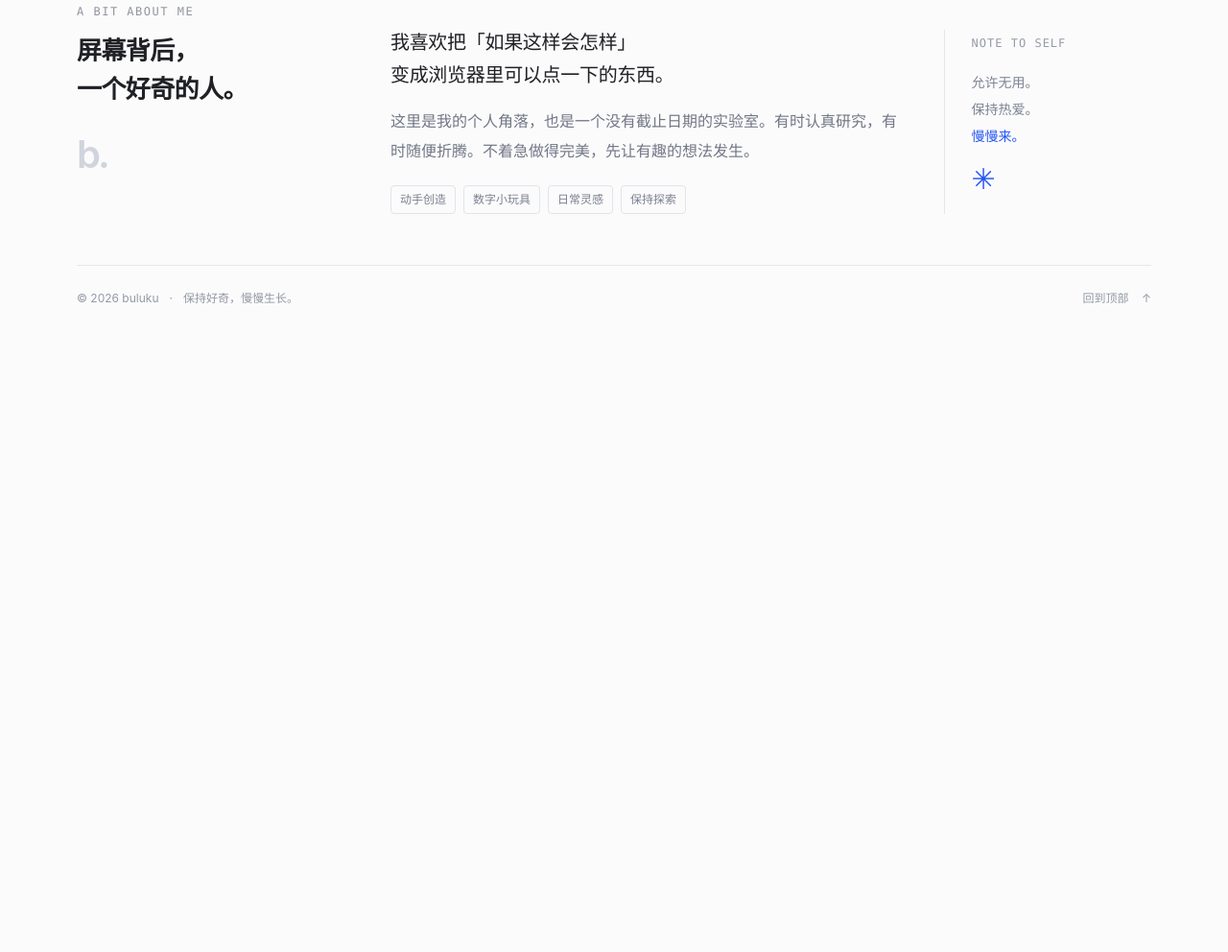
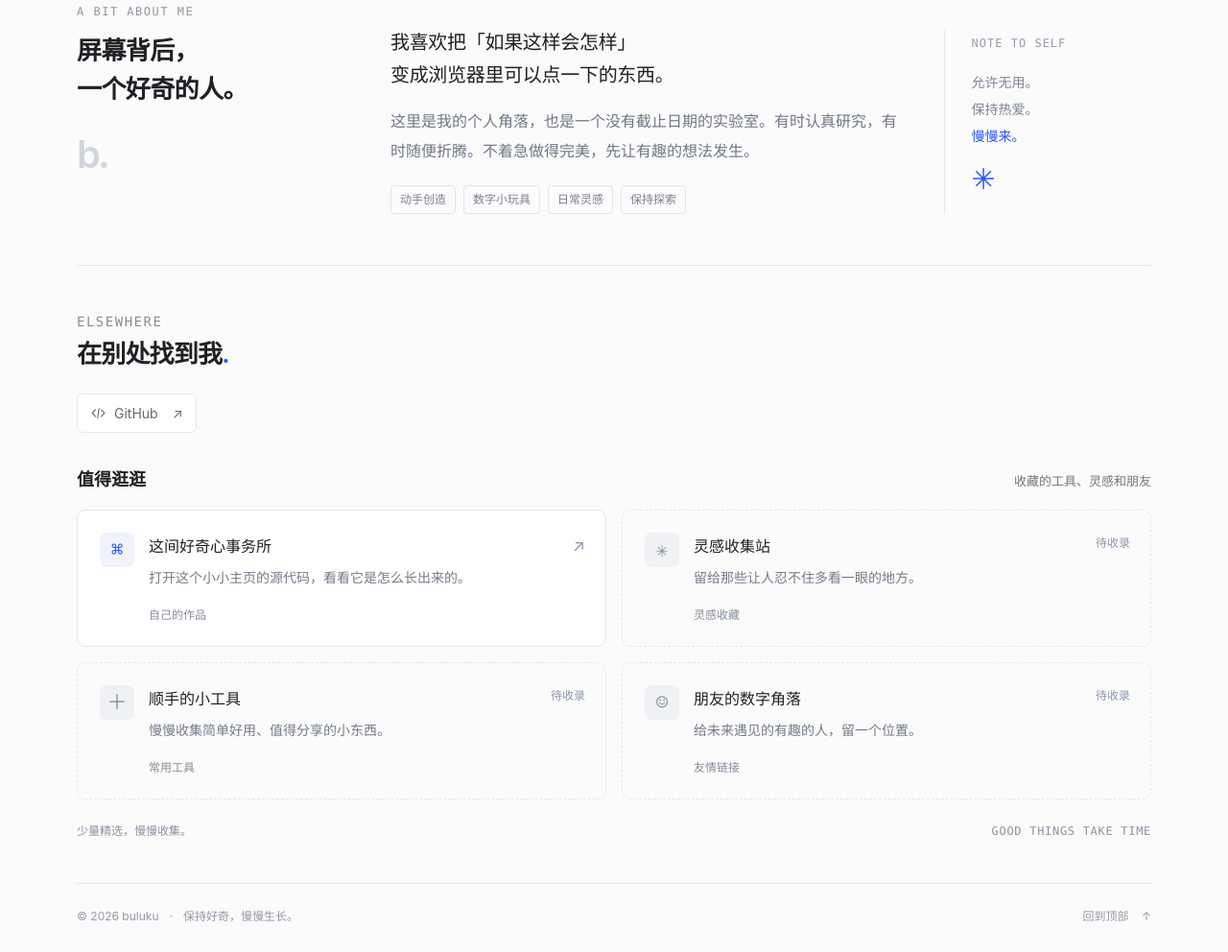
Before and after one commit to seethith/seethith.github.io, an Astro site: page / in a window 1280 px wide. Shown: the part 1431-2423 px from the top of the page at 96% size. Before the commit the page ends 1779 px from the top, so only its background shows below. Built offline with nearby package versions, Linux system fonts and the light colour scheme; Astro itself is replaced by a stand-in of ours.

Commit message:
Publish personal homepage on GitHub Pages with curated link cards

```diff
--- a/astro.config.mjs
+++ b/astro.config.mjs
@@ -3,6 +3,7 @@ import react from '@astrojs/react';
 import tailwindcss from '@tailwindcss/vite';
 
 export default defineConfig({
+  site: 'https://seethith.github.io',
   integrations: [react()],
   vite: { plugins: [tailwindcss()] },
   output: 'static',
--- /dev/null
+++ b/src/components/Elsewhere.astro
@@ -0,0 +1,29 @@
+---
+import { socialLinks, collectedLinks } from '../data/site';
+---
+<section id="links" class="links-section" aria-labelledby="links-title">
+  <div class="section-heading">
+    <p class="section-kicker mono">ELSEWHERE</p>
+    <h2 id="links-title">在别处找到我<span class="blue-period">.</span></h2>
+  </div>
+  <div class="social-links" aria-label="社交链接">
+    {socialLinks.map(link => (
+      <a href={link.url} target="_blank" rel="noopener noreferrer">
+        <svg viewBox="0 0 24 24" aria-hidden="true"><path d="m8 7-5 5 5 5m8-10 5 5-5 5m-3-12-2 14" /></svg>
+        {link.title}<span aria-hidden="true">↗</span>
+      </a>
+    ))}
+  </div>
+  <div class="links-heading"><h3>值得逛逛</h3><p>收藏的工具、灵感和朋友</p></div>
+  <div class="links-grid">
+    {collectedLinks.map((link, index) => {
+      const Tag = link.url ? 'a' : 'article';
+      return <Tag class:list={['directory-card', { 'directory-pending': !link.url }]} href={link.url} target={link.url ? '_blank' : undefined} rel={link.url ? 'noopener noreferrer' : undefined}>
+        <span class="directory-icon mono" aria-hidden="true">{['⌘', '✳', '＋', '☺'][index % 4]}</span>
+        <div class="directory-copy"><h4>{link.title}</h4><p>{link.description}</p><span class="directory-category">{link.category}</span></div>
+        <span class="directory-status" aria-hidden={link.url ? 'true' : undefined}>{link.url ? '↗' : '待收录'}</span>
+      </Tag>;
+    })}
+  </div>
+  <p class="links-footnote">少量精选，慢慢收集。<span class="mono">GOOD THINGS TAKE TIME</span></p>
+</section>
--- a/src/data/site.ts
+++ b/src/data/site.ts
@@ -8,3 +8,20 @@ export const profile = {
 export const futureProjects = [
   { number: '03', title: '下一个奇怪的点子', description: '也许是一个小游戏，也许是一件完全没用的东西。', label: '留给下一次突发奇想' },
 ];
+
+export const socialLinks = [
+  { title: 'GitHub', url: 'https://github.com/seethith' },
+];
+
+// Add a real URL to turn a reserved card into a link.
+export const collectedLinks: {
+  title: string;
+  description: string;
+  category: string;
+  url?: string;
+}[] = [
+  { title: '这间好奇心事务所', description: '打开这个小小主页的源代码，看看它是怎么长出来的。', category: '自己的作品', url: 'https://github.com/seethith/seethith.github.io' },
+  { title: '灵感收集站', description: '留给那些让人忍不住多看一眼的地方。', category: '灵感收藏' },
+  { title: '顺手的小工具', description: '慢慢收集简单好用、值得分享的小东西。', category: '常用工具' },
+  { title: '朋友的数字角落', description: '给未来遇见的有趣的人，留一个位置。', category: '友情链接' },
+];
--- a/src/layouts/Layout.astro
+++ b/src/layouts/Layout.astro
@@ -22,7 +22,7 @@ const { title = `${profile.name} · 好奇心事务所`, description = '一个
       <header class="site-header flex items-center justify-between">
         <a href="/" class="brand" aria-label="buluku 首页"><span class="brand-mark">b<span>✳</span></span><span>{profile.name}<span class="brand-period">.</span></span></a>
         <nav class="flex items-center gap-7" aria-label="主要导航">
-          <a href="/#playground">小玩意</a><a href="/#about">关于我</a>
+          <a href="/#playground">小玩意</a><a href="/#about">关于我</a><a href="/#links">链接</a>
           <span class="nav-divider" aria-hidden="true"></span>
           <span class="nav-note mono">ENJOY THE DETOUR</span>
         </nav>
--- a/src/pages/index.astro
+++ b/src/pages/index.astro
@@ -2,6 +2,7 @@
 import Layout from '../layouts/Layout.astro';
 import RippleField from '../components/RippleField';
 import PalettePlay from '../components/PalettePlay';
+import Elsewhere from '../components/Elsewhere.astro';
 import { profile, futureProjects } from '../data/site';
 ---
 <Layout>
@@ -18,7 +19,6 @@ import { profile, futureProjects } from '../data/site';
       <div class="experiment-caption"><span><span class="mono caption-index">002 /</span> 像素潮汐</span><a href="/lab/ripple/">打开实验 <span class="expand-icon" aria-hidden="true">⤢</span></a></div>
     </div>
   </section>
-
   <div class="divider-note"><span>想法不一定有用，但可以很好玩。</span><span class="mono">SCROLL TO EXPLORE</span></div>
 
   <section id="playground" class="playground-section" aria-labelledby="playground-title">
@@ -46,4 +46,5 @@ import { profile, futureProjects } from '../data/site';
     <div class="about-copy"><p>我喜欢把「如果这样会怎样」<br class="desktop-break" />变成浏览器里可以点一下的东西。</p><p class="about-secondary">这里是我的个人角落，也是一个没有截止日期的实验室。有时认真研究，有时随便折腾。不着急做得完美，先让有趣的想法发生。</p><div class="interest-tags flex flex-wrap gap-2"><span>动手创造</span><span>数字小玩具</span><span>日常灵感</span><span>保持探索</span></div></div>
     <aside class="margin-note"><span class="mono">NOTE TO SELF</span><p>允许无用。<br />保持热爱。<br /><span>慢慢来。</span></p><div class="note-scribble" aria-hidden="true">✳</div></aside>
   </section>
+  <Elsewhere />
 </Layout>
--- a/src/styles/global.css
+++ b/src/styles/global.css
@@ -114,6 +114,32 @@ button:focus-visible,a:focus-visible,canvas:focus-visible,input:focus-visible {
 .margin-note p { font-size:14px; color:#7c8493; line-height:2; margin:17px 0 0; }
 .margin-note p>span { color:var(--blue); }
 .note-scribble { color:var(--blue); font-size:30px; margin-top:8px; }
+.links-section { border-top:1px solid var(--border); padding:48px 0 45px; }
+.links-section .section-heading h2 { gap:0; }
+.social-links { display:flex; flex-wrap:wrap; gap:10px; margin:22px 0 35px; }
+.social-links a { display:inline-flex; align-items:center; gap:8px; border:1px solid var(--border); border-radius:6px; padding:9px 13px; background:#fff; color:#626977; font-size:14px; }
+.social-links a:hover { border-color:#bccbf2; color:var(--blue); }
+.social-links svg { width:17px; height:17px; fill:none; stroke:currentColor; stroke-width:1.5; stroke-linecap:round; stroke-linejoin:round; }
+.social-links a>span { margin-left:7px; }
+.links-heading { display:flex; align-items:baseline; justify-content:space-between; gap:12px; flex-wrap:wrap; margin-bottom:18px; }
+.links-heading h3 { font-size:18px; font-weight:600; margin:0; }
+.links-heading p { font-size:13px; color:var(--muted); margin:0; }
+.links-grid { display:grid; grid-template-columns:repeat(2,minmax(0,1fr)); gap:16px; }
+.directory-card { display:flex; align-items:flex-start; gap:15px; position:relative; border:1px solid var(--border); border-radius:9px; background:#fff; padding:23px; min-width:0; transition:border-color .2s,transform .2s; }
+a.directory-card:hover { border-color:#bccbf2; transform:translateY(-2px); }
+.directory-icon { display:grid; place-items:center; flex-shrink:0; width:36px; height:36px; border-radius:7px; background:#f0f3fc; color:var(--blue); font-size:21px; }
+.directory-copy { min-width:0; }
+.directory-copy h4 { font-size:16px; font-weight:550; margin:2px 0 8px; padding-right:35px; }
+.directory-copy p { font-size:14px; line-height:1.85; color:#747b88; margin:0; }
+.directory-category { display:block; font-size:12px; color:#858c9a; margin-top:17px; }
+.directory-status { position:absolute; top:25px; right:21px; color:#8a95ab; font-size:17px; }
+.directory-pending { background:transparent; border-style:dashed; }
+.directory-pending .directory-status { font-size:12px; }
+.directory-pending .directory-icon { background:#f0f1f5; color:#8590a4; }
+.links-footnote { display:flex; justify-content:space-between; gap:14px; font-size:12px; color:#8b92a0; margin:24px 0 0; }
+.links-footnote .mono { letter-spacing:.7px; }
+@media(max-width:760px) { .links-section { padding:34px 0; } .links-grid { grid-template-columns:1fr; gap:12px; } .directory-card { padding:20px; gap:12px; } .directory-status { top:23px; right:18px; } .links-footnote .mono { display:none; } }
+@media(max-width:380px) { .site-header nav { gap:14px; } .brand { gap:8px; } }
 .site-footer { border-top:1px solid var(--border); padding:25px 0 28px; color:#9398a3; font-size:12px; }
 .site-footer p { margin:0; }
 .footer-dot { margin:0 11px; }
```
Also changed, not shown: .github/workflows/deploy.yml (added), README.md, 1 other file.
